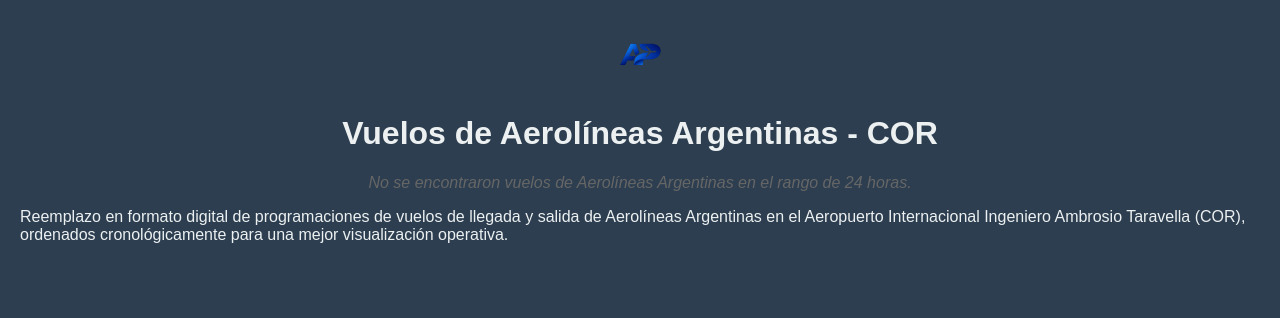
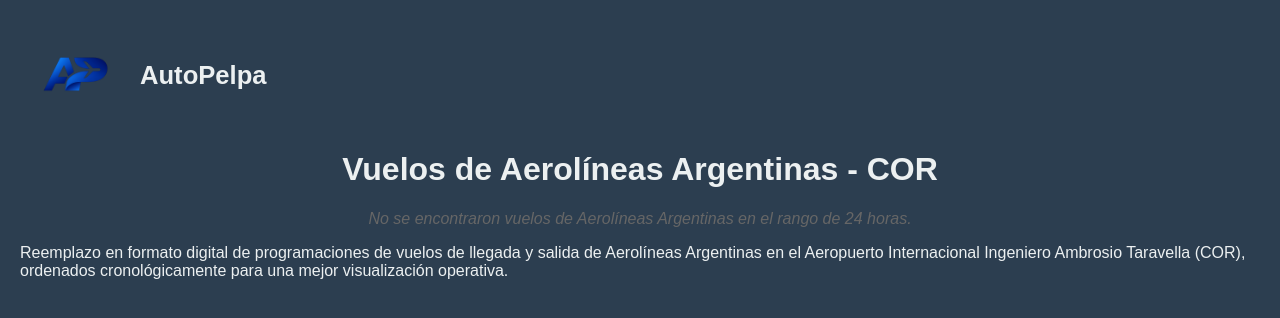
Before and after one commit to Pablo4604/AutoPelpa, a Flask app: page / in a window 1280 px wide. Shown: the top 318 px of the page. Run offline with Flask 3, Linux system fonts and the light colour scheme; data that the repository does not hold is empty.

Commit message:
Mejorar encabezado visual y logo

```diff
--- a/templates/index.html
+++ b/templates/index.html
@@ -44,23 +44,37 @@
             font-style: italic;
         }
         .site-header {
-        text-align: center;
-        margin-bottom: 12px;
+            display: flex;
+            align-items: center;
+            margin-bottom: 12px;
+        }
+        .brand {
+            display: flex;
+            align-items: center;
+            gap: 10px;
+            text-decoration: none;
         }
         .site-logo {
-        max-height: 70px;
-        width: auto;
+            max-height: 110px;
+            width: auto;
+        }
+        .brand-text {
+            font-size: 1.6rem;
+            font-weight: bold;
+            color: #ecf0f1;
+            font-family: Arial, sans-serif;
         }
     </style>
 </head>
 <body>
     <header class="site-header">
-        <a href="/">
+        <a href="/" class="brand">
             <img
                 src="{{ url_for('static', filename='logo.png') }}"
                 alt="AutoPelpa - Tablero de vuelos Aerolíneas Argentinas"
                 class="site-logo"
             >
+            <span class="brand-text">AutoPelpa</span>
         </a>
     </header>
 
```
